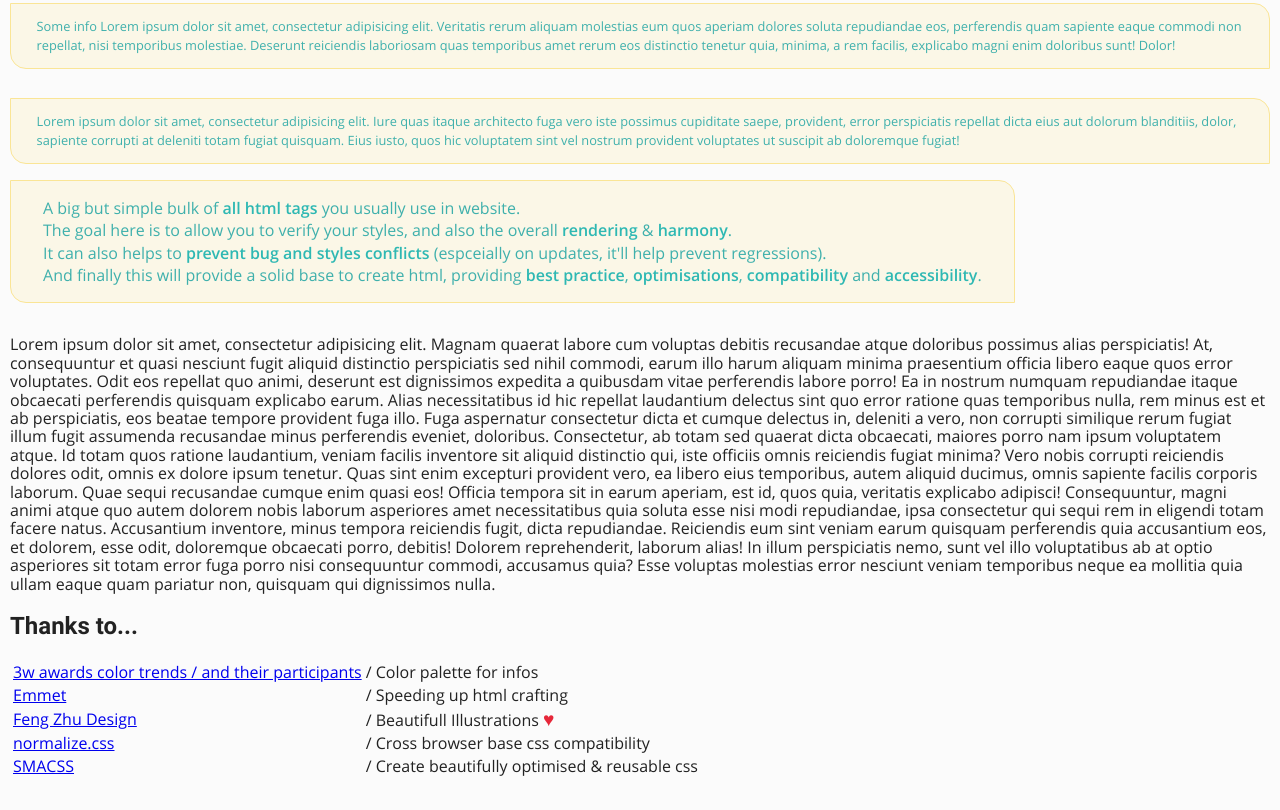
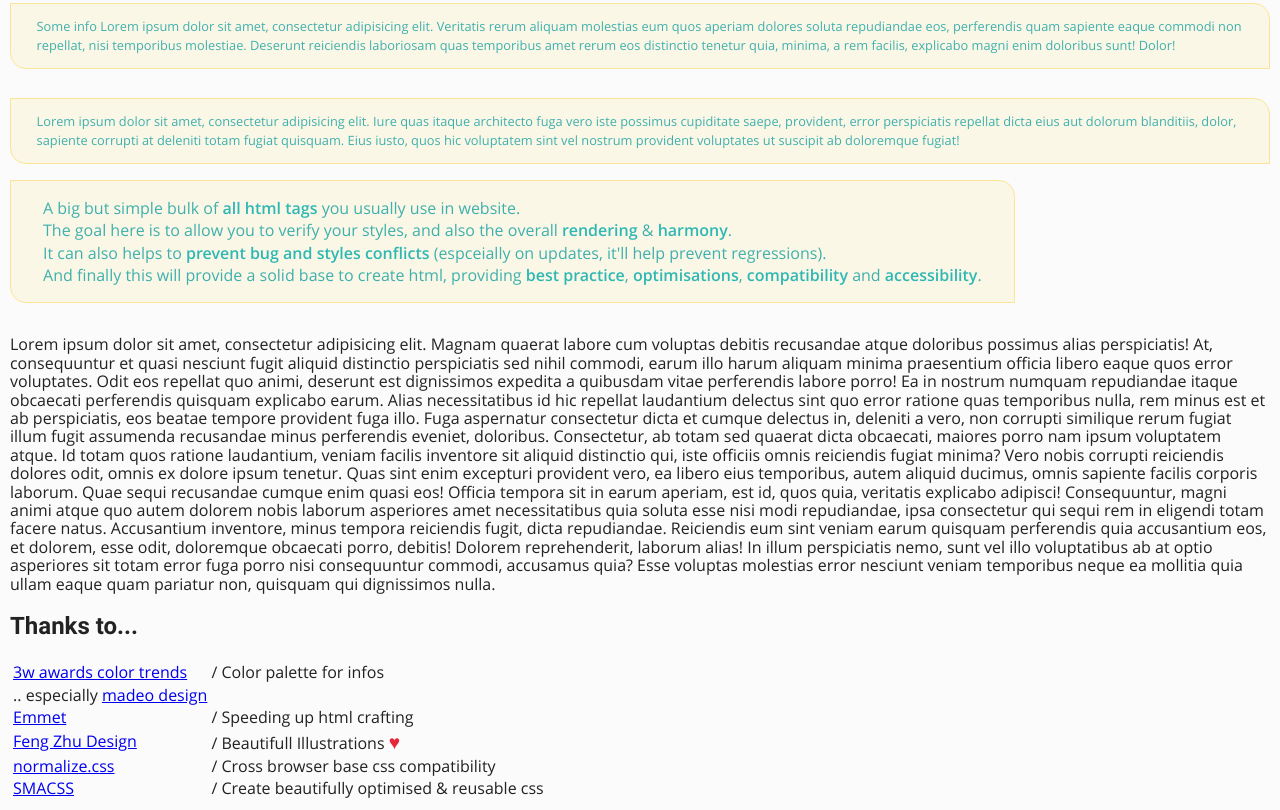
Before and after one commit to youpiwaza/chaos-toolbox, a website: page index.html in a window 1280 px wide. Shown: the part 295-1105 px from the top of the page. Before the commit the page ends 1083 px from the top, so only its background shows below. Drawn offline with nearby package versions, Linux system fonts and the light colour scheme.

Commit message:
Add: Thanks to madeo design

```diff
--- a/index.html
+++ b/index.html
@@ -72,8 +72,11 @@
                 <table>
 
                     <tr>
-                        <td><a href="https://www.awwwards.com/trendy-web-color-palettes-and-material-design-color-schemes-tools.html" title="3w awards, always a source of inspiration">3w awards color trends / and their participants</a></td>
+                        <td><a href="https://www.awwwards.com/trendy-web-color-palettes-and-material-design-color-schemes-tools.html" title="3w awards, always a source of inspiration">3w awards color trends</a></td>
                         <td>/ Color palette for infos</td>
+                    </tr>
+                    <tr>
+                        <td>.. especially <a href="https://www.madeo.com/" title="Pretty good web / design agency, from what i saw">madeo design</a></td>
                     </tr>
                     <tr>
                         <td><a href="https://emmet.io/" title="Emmet, HTML crafting accelerator">Emmet</a></td>
```
Also changed, not shown: README.md.
